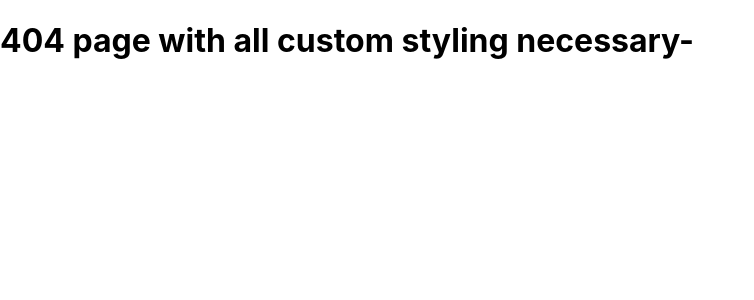
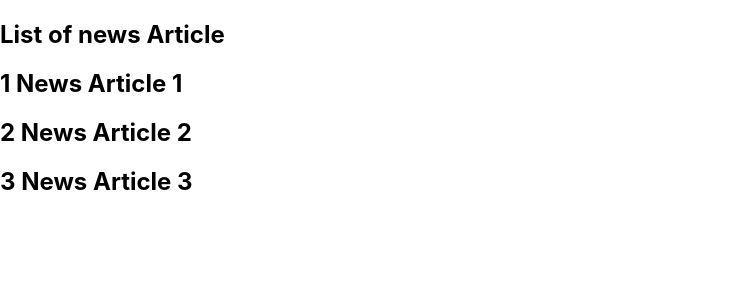
Before and after one commit to razumolla/next-routing-codevolution, a Next.js app: page /news in a window 1280 px wide. Before the commit this address had no page. Shown: the top 300 px of the page, without its empty margins (0-754 px from the left). Built offline with nearby package versions, Linux system fonts and the light colour scheme; data requests are answered from the project's data file.

Commit message:
news category

```diff
--- /dev/null
+++ b/db.json
@@ -0,0 +1,42 @@
+{
+    "news": [
+        {
+            "id": 1,
+            "title": "News Article 1",
+            "description": "Description 2",
+            "category": "sports"
+        },
+        {
+            "id": 2,
+            "title": "News Article 2",
+            "description": "Description 2",
+            "category": "politics"
+        },
+        {
+            "id": 3,
+            "title": "News Article 3",
+            "description": "Description 3",
+            "category": "sports"
+        }
+    ],
+    "products": [
+        {
+            "id": 1,
+            "title": "Product 1",
+            "price": 1000,
+            "description": "Description 2"
+        },
+        {
+            "id": 2,
+            "title": "Product 2",
+            "price": 2000,
+            "description": "Description 2"
+        },
+        {
+            "id": 3,
+            "title": "Product 3",
+            "price": 3000,
+            "description": "Description 3"
+        }
+    ]
+}
--- a/package.json
+++ b/package.json
@@ -6,9 +6,11 @@
     "dev": "next dev",
     "build": "next build",
     "start": "next start",
-    "lint": "next lint"
+    "lint": "next lint",
+    "serve-json": "json-server --watch db.json --port 4000"
   },
   "dependencies": {
+    "json-server": "^0.17.1",
     "next": "13.0.6",
     "react": "18.2.0",
     "react-dom": "18.2.0"
--- /dev/null
+++ b/pages/news/index.js
@@ -0,0 +1,31 @@
+function NewsArticleList({ articles }) {
+    return (
+        <div>
+            <h2> List of news Article  </h2>
+            {
+                articles.map(article => {
+                    return (
+                        <div key={article.id}>
+                            <h2>
+                                {article.id} {article.title}
+                            </h2>
+                        </div>
+                    )
+                })
+            }
+        </div>
+    );
+}
+
+export default NewsArticleList;
+
+export async function getServerSideProps() {
+    const res = await fetch("http://localhost:4000/news")
+    const data = await res.json()
+
+    return {
+        props: {
+            articles: data
+        }
+    }
+}
```
Also changed, not shown: pages/news/[category].js (added, +40 -0 lines), pages/posts/[postId].js (+19 -0 lines), 1 other file (tests, documents, lock files or other folders).
